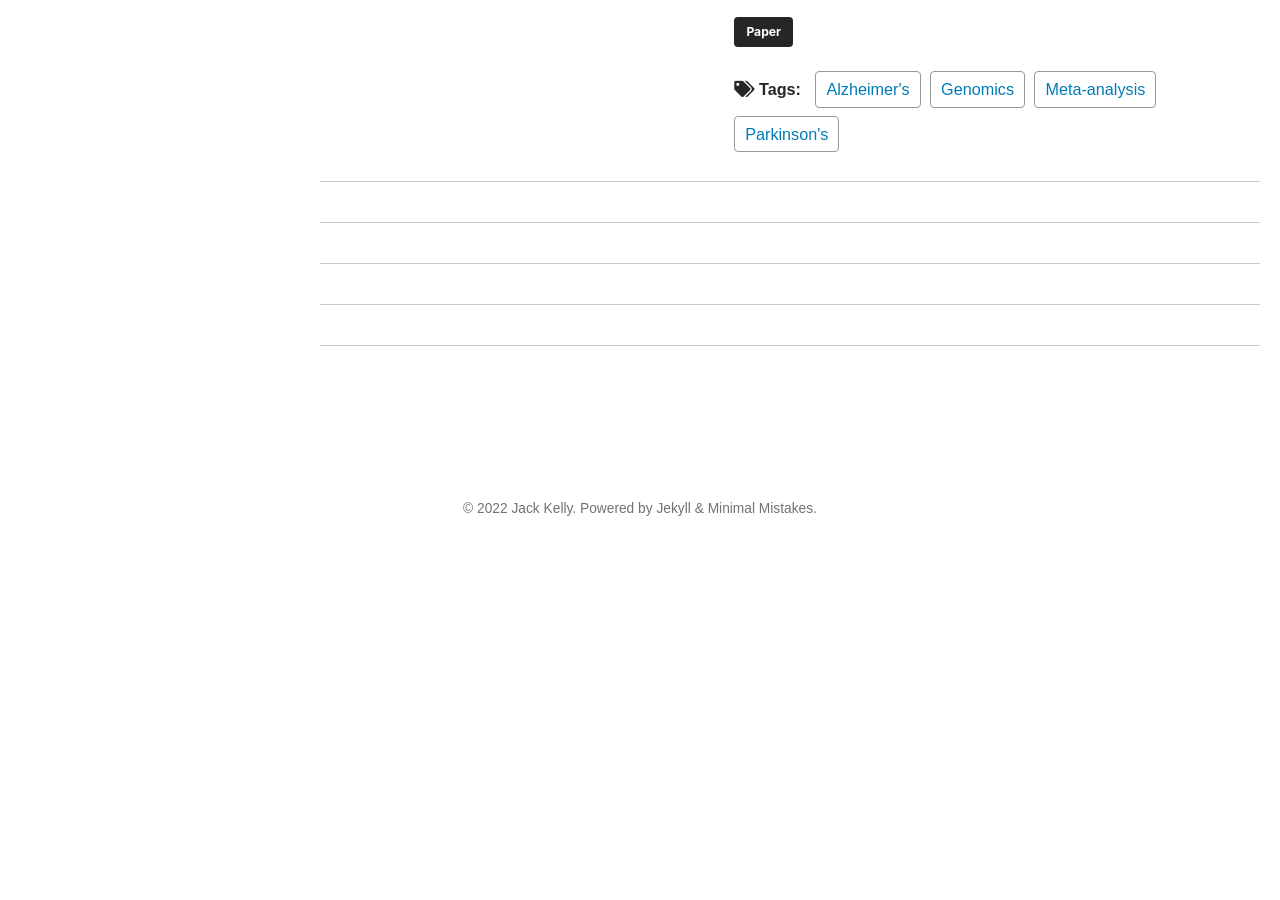
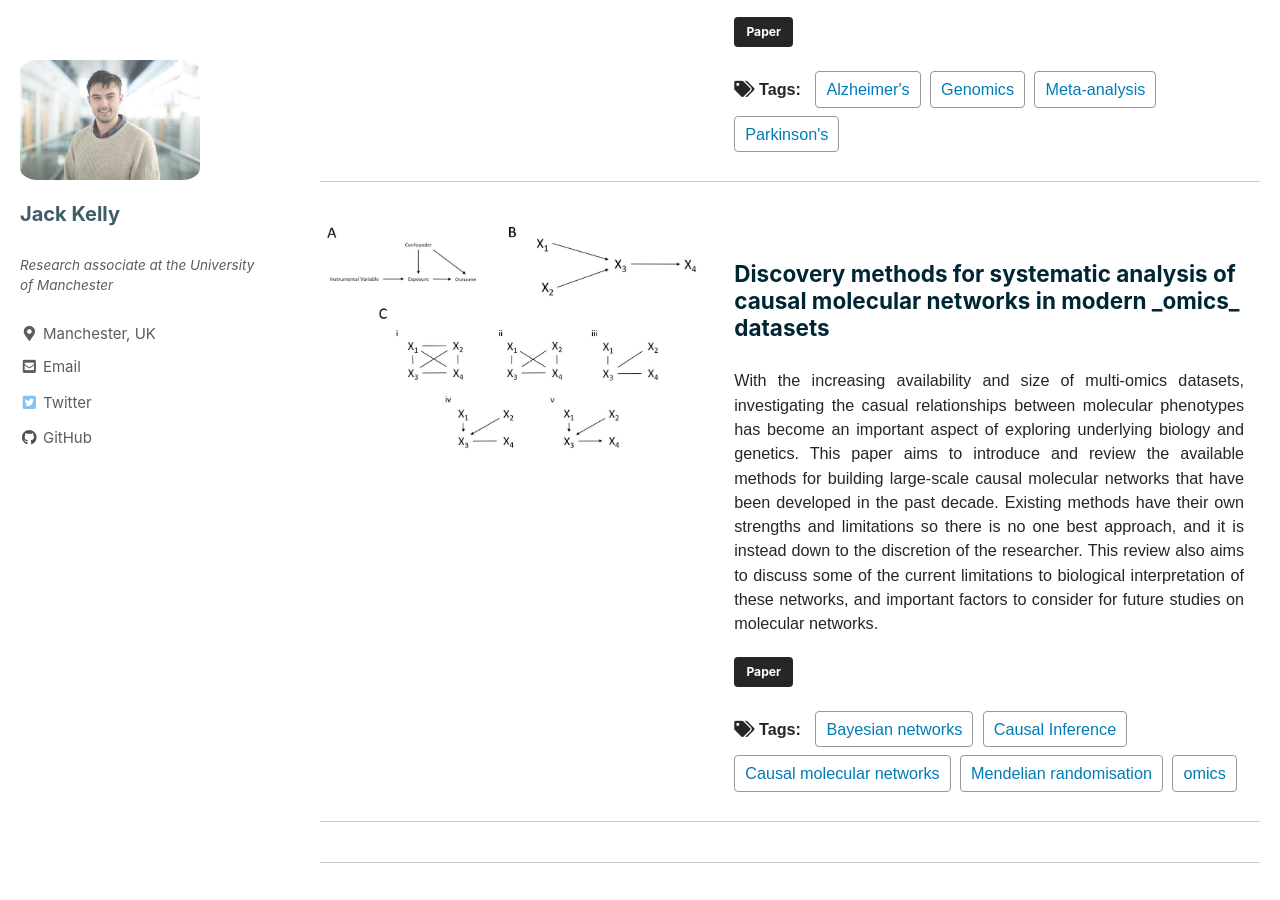
Before and after one commit to jackkelly75/jackkelly75.github.io, a Jekyll site: the page built from _pages/projects.md, in a window 1280 px wide and 900 px high, scrolled down 1199 px. Built offline with Jekyll 4.4.1, drawn with Linux system fonts in a browser that asks for light colours; cached includes are drawn as plain includes; nearby versions of some CDN libraries; before the commit the page ends 1758 px from its top, so only the background shows below that.

Commit message:
Update projects.md

```diff
--- a/_pages/projects.md
+++ b/_pages/projects.md
@@ -48,18 +48,22 @@ feature_row1-2:
         - Parkinson's
         - Genomics
 
+feature_row1-3:
+  - image_path: assets/images/posts/causal_networks.PNG
+    alt: "Example Causal network"
+    title: "Discovery methods for systematic analysis of causal molecular networks in modern _omics_ datasets"
+    text: "With the increasing availability and size of multi-omics datasets, investigating the casual relationships between molecular phenotypes has become an important aspect of exploring underlying biology and genetics. This paper aims to introduce and review the available methods for building large-scale causal molecular networks that have been developed in the past decade. Existing methods have their own strengths and limitations so there is no one best approach, and it is instead down to the discretion of the researcher. This review also aims to discuss some of the current limitations to biological interpretation of these networks, and important factors to consider for future studies on molecular networks."
+    url: "https://arxiv.org/ftp/arxiv/papers/2201/2201.12229.pdf"
+    btn_label: "Paper"
+    btn_class: "btn--primary"
+    tags:
+        - Causal Inference
+        - Causal molecular networks
+        - omics
+        - Bayesian networks
+        - Mendelian randomisation
 
-#feature_row1-3:
-#  - image_path: /assets/images/portfolio/purchase-analytics-1200.jpg
-#    alt: ""
-#    title: "Purchase Analytics"
-#    text: "In this project, I analyzed purchase behavior of customers that bought 5 different brands of chocolate bars in a physical FMCG store during 2 years. In total, they made 58,693 transactions, captured through the loyalty cards they used at checkout. Based on the results of customer segmentation, I explored the segments sizes and answered the following business questions: 1. How often do people from different segments visit the store? 2. What brand do customer segments prefer on average? 3. How much revenue each customer segment brings?"
-#    url: "https://github.com/k-bosko/purchase_analytics"
-#    btn_label: "Code"
-#    btn_class: "btn--primary"
-#    tags:
-#    - EDA
-#    - Business Analytics
+
 
 #feature_row1-4:
 #  - image_path: /assets/images/portfolio/Tableau-dashboard-1200.jpg
```
